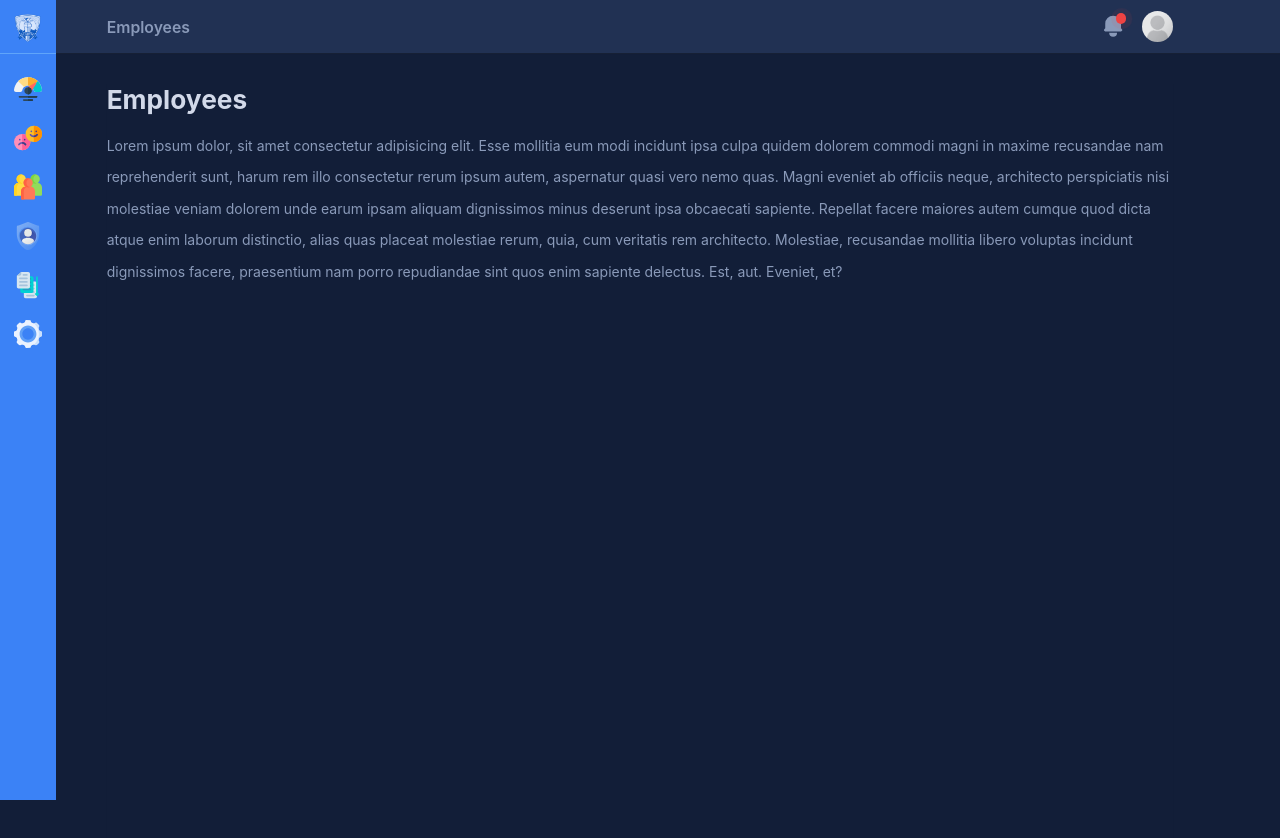
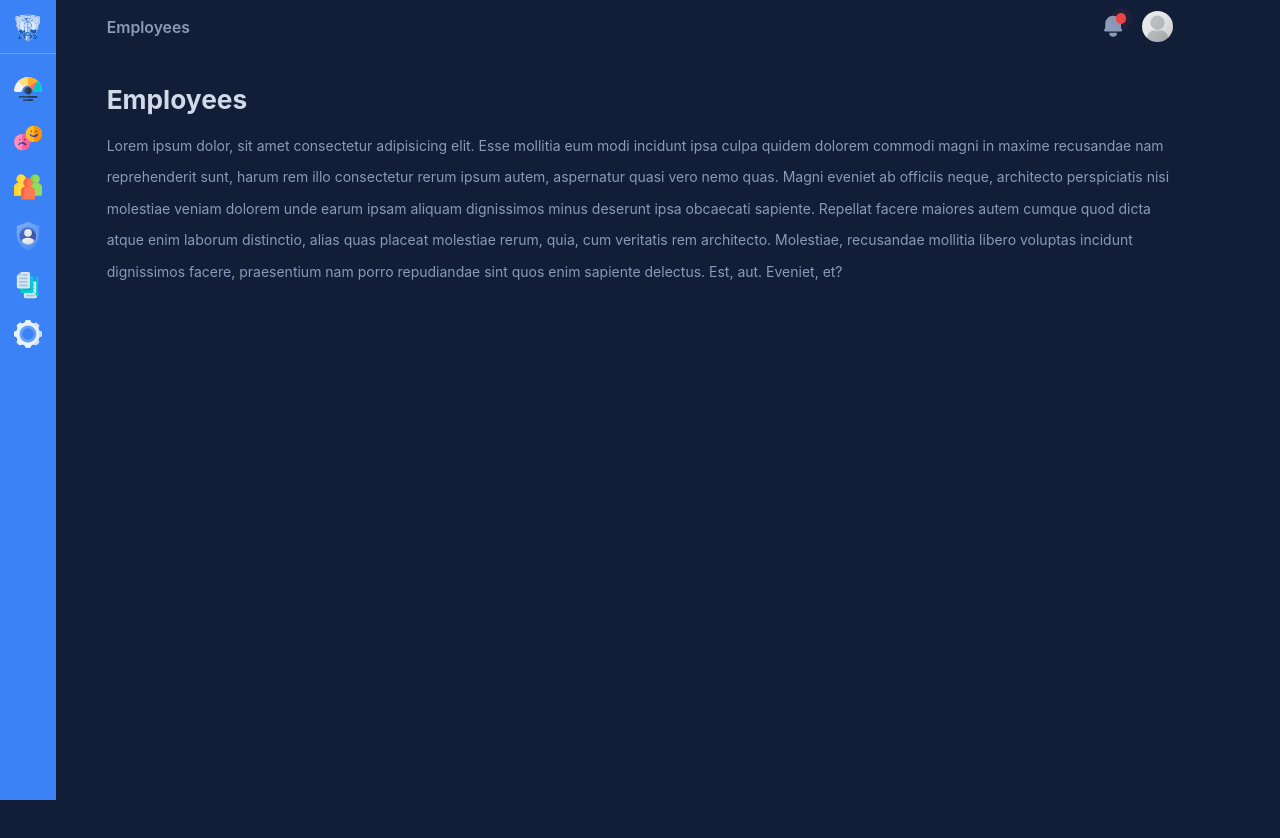
Before and after one commit to NathanSaludes/emmy-next, a Next.js app: page /employees in a window 1280 px wide. Shown: the top 838 px of the page. Built offline with nearby package versions, Linux system fonts and the light colour scheme.

Commit message:
added new custom colors to tailwind

```diff
--- a/tailwind.config.js
+++ b/tailwind.config.js
@@ -4,8 +4,12 @@ module.exports = {
 	theme: {
 		extend: {
 			colors: {
-				'blue-accent': '#567dd8',
-				'appbar': '#213153'
+				'dark-denim': '#121e38',
+				'emmy-blue': '#3b82f6',
+				'emmy-blue-accent': '#5793f5',
+				'dark-denim-accent': '#213153',
+				'main': '#8a9ab9',
+				'primary': '#d2d9e9'
 			}
 		},
 	},
```
